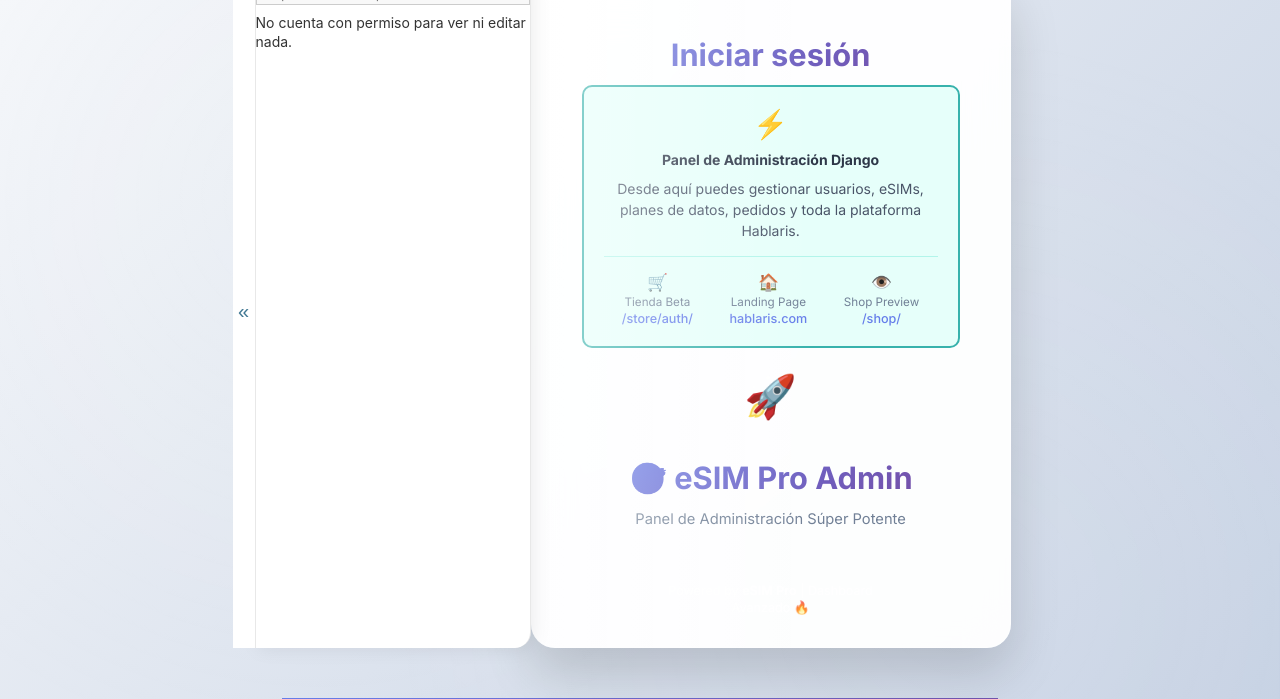
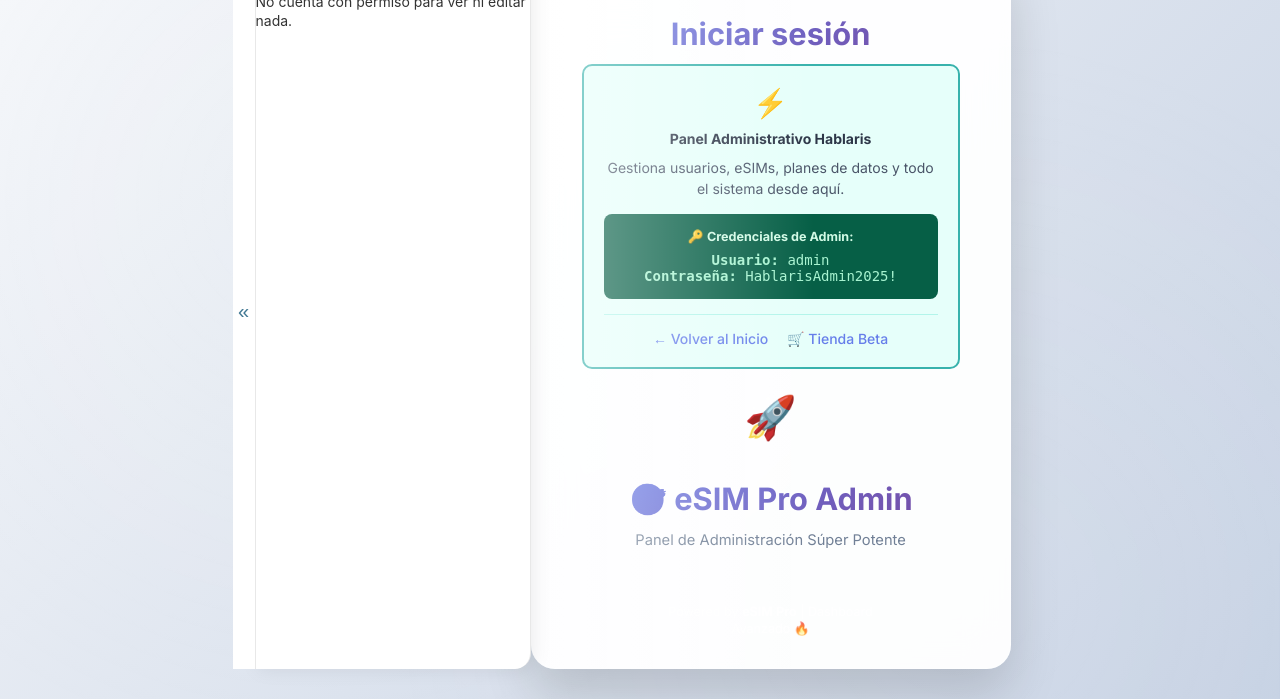
Before and after one commit to Gaboballestero/esim-pro, a Django app: page /admin/login/ in a window 1280 px wide. Shown: the top 699 px of the page. Run offline with Django 5.2, Linux system fonts and the light colour scheme.

Commit message:
🔧 ADMIN DJANGO COMPLETO: Superusuario automático + Template profesional
✅ ADMIN COMPLETAMENTE FUNCIONAL:
- Comando create_admin que crea superusuario automáticamente
- Procfile actualizado para crear admin en Railway deployment
- Template de admin limpio y profesional con credenciales visibles
- Base de datos recreada con todas las tablas Django correctas

🔑 CREDENCIALES DE ADMIN:
- Usuario: admin
- Contraseña: HablarisAdmin2025!
- Email: admin@hablaris.com

🚀 FUNCIONALIDADES:
- Railway auto-creará el superusuario en deployment
- Admin accessible en /admin/ con diseño profesional
- Template muestra credenciales para fácil acceso
- Base de datos SQLite/PostgreSQL completamente funcional

⚡ DEPLOYMENT AUTOMÁTICO:
- release: python manage.py migrate + create_admin
- web: gunicorn server
- Superusuario disponible inmediatamente post-deployment

🎯 ADMIN URLS:
- Desarrollo: http://127.0.0.1:8000/admin/
- Producción: https://www.hablaris.com/admin/

```diff
--- /dev/null
+++ b/esim_backend/management/__init__.py
@@ -0,0 +1 @@
+# Management commands para esim_backend
--- /dev/null
+++ b/esim_backend/management/commands/__init__.py
@@ -0,0 +1 @@
+# Commands para esim_backend
--- a/templates/admin/login.html
+++ b/templates/admin/login.html
@@ -80,31 +80,25 @@
     }
 </style>
 
-<div class="info-panel" style="background: #e6fffa; border: 2px solid #38b2ac; border-radius: 10px; padding: 20px; margin-bottom: 30px; text-align: center;">
+<div class="admin-info" style="background: #e6fffa; border: 2px solid #38b2ac; border-radius: 10px; padding: 20px; margin-bottom: 30px; text-align: center;">
     <div style="font-size: 2em; margin-bottom: 10px;">⚡</div>
-    <h3 style="color: #2d3748; margin: 0 0 10px 0;">Panel de Administración Django</h3>
-    <p style="color: #4a5568; margin: 0; line-height: 1.5;">
-        Desde aquí puedes gestionar usuarios, eSIMs, planes de datos, pedidos y toda la plataforma Hablaris.
+    <h3 style="color: #2d3748; margin: 0 0 10px 0;">Panel Administrativo Hablaris</h3>
+    <p style="color: #4a5568; margin: 0 0 15px 0; line-height: 1.5;">
+        Gestiona usuarios, eSIMs, planes de datos y todo el sistema desde aquí.
     </p>
 
+    <!-- Credenciales de Admin visibles para desarrollo -->
+    <div style="background: #065f46; border-radius: 8px; padding: 15px; margin-top: 15px;">
+        <div style="color: #d1fae5; font-size: 0.9em; margin-bottom: 8px;">🔑 <strong>Credenciales de Admin:</strong></div>
+        <div style="color: #a7f3d0; font-family: monospace;">
+            <div><strong>Usuario:</strong> admin</div>
+            <div><strong>Contraseña:</strong> HablarisAdmin2025!</div>
+        </div>
+    </div>
+
     <div style="margin-top: 15px; padding-top: 15px; border-top: 1px solid #b2f5ea;">
-        <div style="display: flex; justify-content: space-around; text-align: center;">
-            <div>
-                <div style="color: #667eea; font-size: 1.2em;">🛒</div>
-                <small style="color: #718096;">Tienda Beta</small>
-                <br><a href="/store/auth/" style="color: #667eea; text-decoration: none; font-size: 0.9em;">/store/auth/</a>
-            </div>
-            <div>
-                <div style="color: #667eea; font-size: 1.2em;">🏠</div>
-                <small style="color: #718096;">Landing Page</small>
-                <br><a href="/" style="color: #667eea; text-decoration: none; font-size: 0.9em;">hablaris.com</a>
-            </div>
-            <div>
-                <div style="color: #667eea; font-size: 1.2em;">👁️</div>
-                <small style="color: #718096;">Shop Preview</small>
-                <br><a href="/shop/" style="color: #667eea; text-decoration: none; font-size: 0.9em;">/shop/</a>
-            </div>
-        </div>
+        <a href="/" style="color: #667eea; text-decoration: none; margin-right: 15px;">← Volver al Inicio</a>
+        <a href="/store/auth/" style="color: #667eea; text-decoration: none;">🛒 Tienda Beta</a>
     </div>
 </div>
 
```
Also changed, not shown: esim_backend/management/commands/create_admin.py (added, +29 -0 lines), db.sqlite3, 2 other files.
